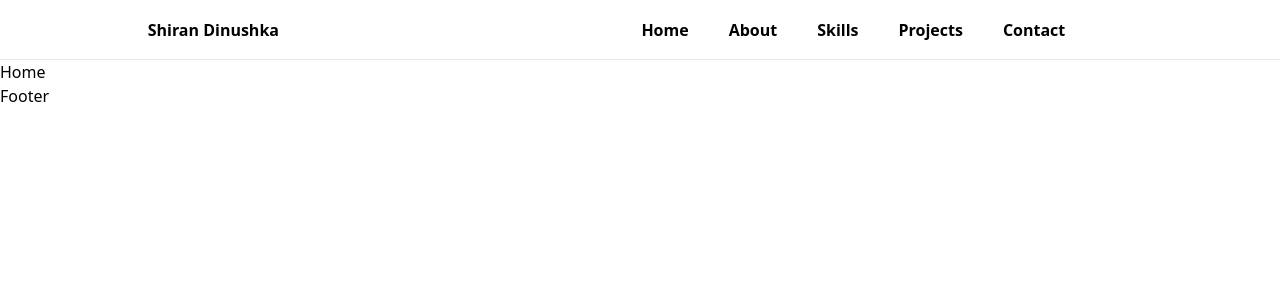
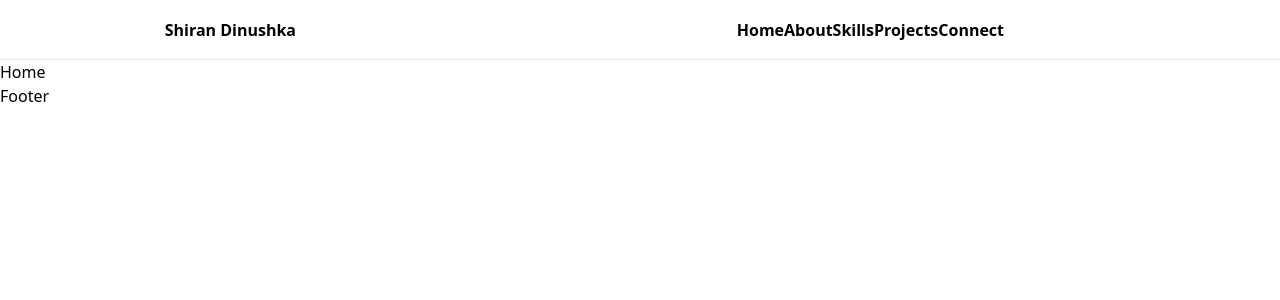
Before and after one commit to shiran-dinushka/My-Portfolio, a React (Vite) app: page / in a window 1280 px wide. Shown: the top 300 px of the page. Built offline with nearby package versions, Linux system fonts and the light colour scheme.

Commit message:
Change some styles and made navbar sticky

```diff
--- a/src/components/Header.jsx
+++ b/src/components/Header.jsx
@@ -4,16 +4,16 @@ export default function Header() {
   const navLinkStyle = "text-center text-base font-semibold text-black hover:text-blue-600"
   return (
     <>
-        <header className="top-0 z-50 ">
+        <header className="top-0 z-50 sticky">
           <div className="w-full flex items-center justify-between mx-auto bg-white border-b border-gray-200 h-15 ">
-            <div className="w-lg flex items-center justify-center">
+            <div className="w-xl flex items-center justify-center ml-6">
               <a href="#" className={navLinkStyle}>
                 <span className="">Shiran Dinushka</span>
               </a>
             </div>
 
             <nav className="w-5xl flex justify-center ">
-              <ul className="flex space-between gap-10 ">
+              <ul className="flex space-x-10">
                 <li>
                   <a href="#" className={navLinkStyle}>Home</a>
                 </li>
@@ -27,7 +27,7 @@ export default function Header() {
                   <a href="#" className={navLinkStyle}>Projects</a>
                 </li>
                 <li>
-                  <a href="#" className={navLinkStyle}>Contact</a>
+                  <a href="#" className={navLinkStyle}>Connect</a>
                 </li>
               </ul>
             </nav>
```
